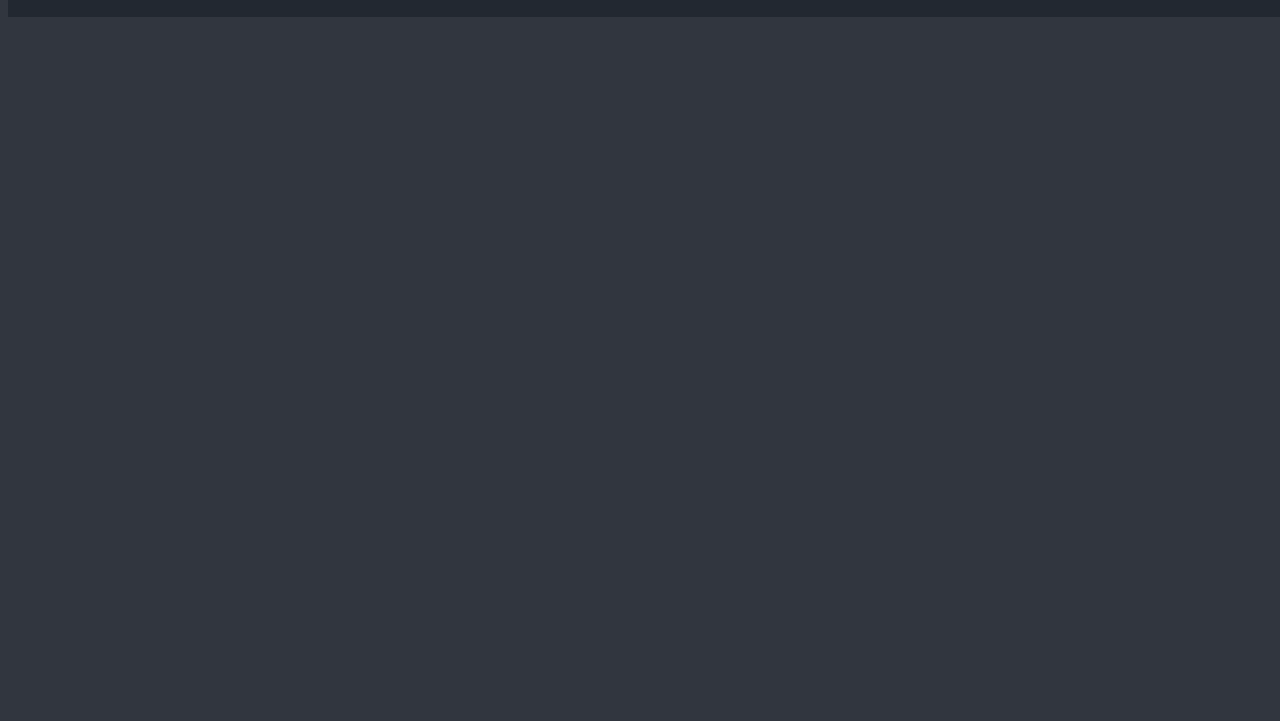
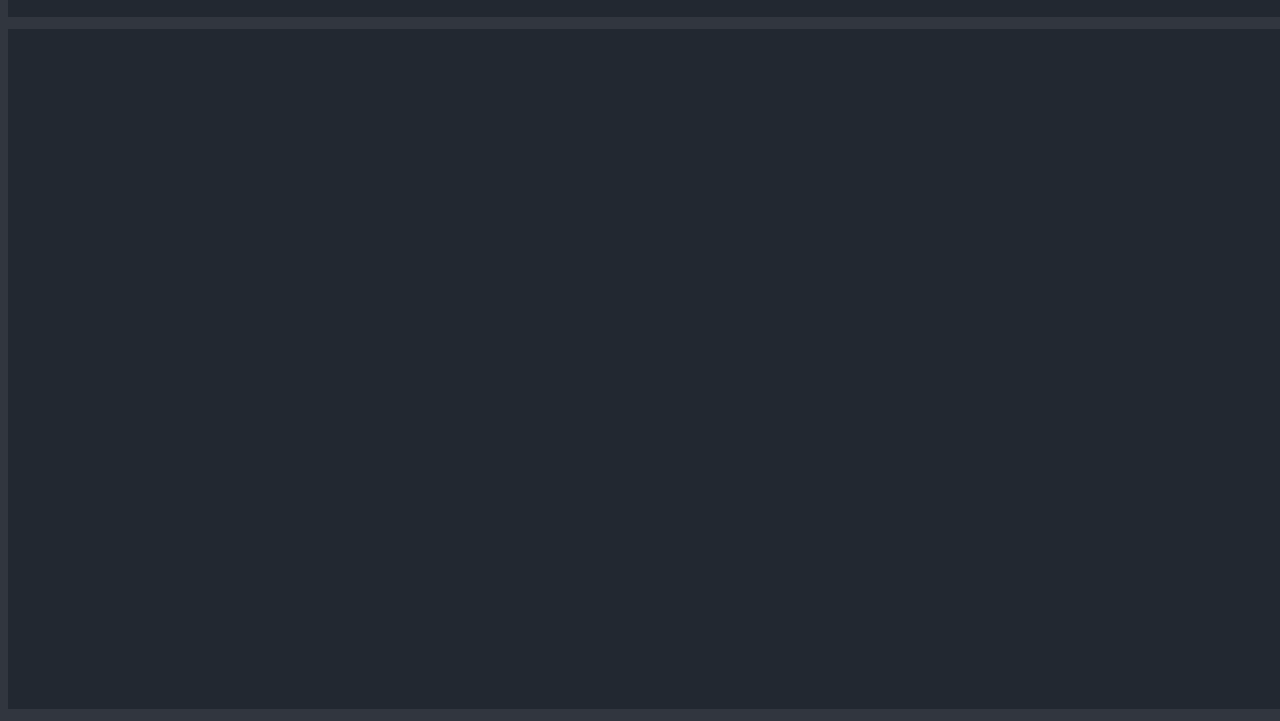
Before and after one commit to shadowforce78/portfolioSaumon, a plain HTML site: page main.html in a window 1280 px wide. Shown: the part 79-800 px from the top of the page. Drawn offline with Linux system fonts and the light colour scheme.

Commit message:
main body incorporated

```diff
--- a/main.html
+++ b/main.html
@@ -17,6 +17,10 @@
         <button class="buttonheader about">A Propos</button>
         <button class="buttonheader contact">Me contacter</button>
     </div>
+
+    <div class="maincontainer">
+        <div class="mainbody"></div>
+    </div>
 </body>
 
 </html>
--- a/style.css
+++ b/style.css
@@ -49,10 +49,22 @@ body {
     right: 50vh;
 }
 
-.about{
+.about {
     right: 30vh;
 }
 
-.contact{
+.contact {
     right: 10vh;
 }
+
+
+.mainbody {
+
+    position: absolute;
+    background-color: #222831;
+    width: 190vh;
+    height: 85vh;
+    top: 13.5vh;
+
+
+}
```
